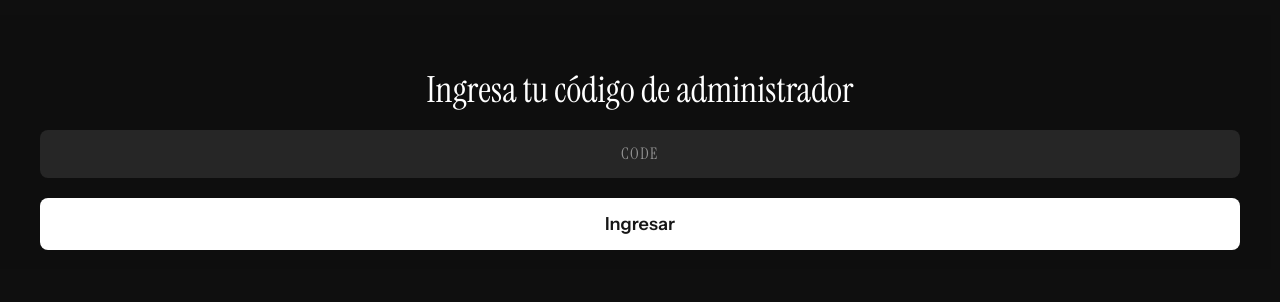
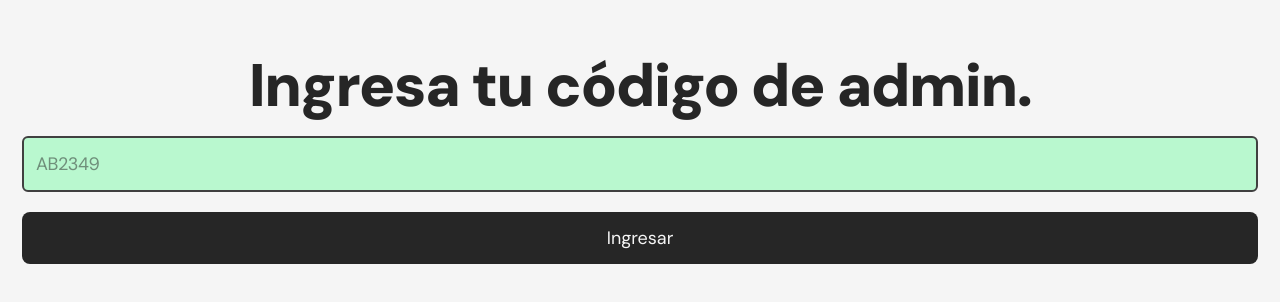
Before and after one commit to pablos-juan/crono, a SvelteKit app: page /admin/login in a window 1280 px wide. Shown: the part 240-542 px from the top of the page. Built offline with nearby package versions, Linux system fonts and the light colour scheme.

Commit message:
feat: new styles for login page

```diff
--- a/src/app.css
+++ b/src/app.css
@@ -2,5 +2,5 @@
 
 @theme {
   --font-serif: 'Instrument Serif', Georgia, 'Times New Roman', serif;
-  --font-sans: 'Instrument Sans', ui-sans-serif, system-ui, -apple-system, BlinkMacSystemFont, 'Segoe UI', sans-serif;
+  --font-sans: 'DM Sans', ui-sans-serif, system-ui, -apple-system, BlinkMacSystemFont, 'Segoe UI', sans-serif;
 }
--- a/src/app.html
+++ b/src/app.html
@@ -4,15 +4,21 @@
     <meta charset="utf-8" />
     <meta name="viewport" content="width=device-width, initial-scale=1" />
     <meta name="text-scale" content="scale" />
-		<link rel="icon" href="/star.svg">
+    <link rel="icon" href="/star.svg" />
 
-		<link rel="preconnect" href="https://fonts.googleapis.com">
-		<link rel="preconnect" href="https://fonts.gstatic.com" crossorigin>
-		<link href="https://fonts.googleapis.com/css2?family=Instrument+Serif:ital@0;1&display=swap" rel="stylesheet">
+    <link rel="preconnect" href="https://fonts.googleapis.com" />
+    <link rel="preconnect" href="https://fonts.gstatic.com" crossorigin />
+    <link
+      href="https://fonts.googleapis.com/css2?family=Instrument+Serif:ital@0;1&display=swap"
+      rel="stylesheet"
+    />
 
-		<link rel="preconnect" href="https://fonts.googleapis.com">
-		<link rel="preconnect" href="https://fonts.gstatic.com" crossorigin>
-		<link href="https://fonts.googleapis.com/css2?family=Instrument+Sans:ital,wght@0,400..700;1,400..700&display=swap" rel="stylesheet">
+    <link rel="preconnect" href="https://fonts.googleapis.com" />
+    <link rel="preconnect" href="https://fonts.gstatic.com" crossorigin />
+    <link
+      href="https://fonts.googleapis.com/css2?family=DM+Sans:ital,opsz,wght@0,9..40,100..1000;1,9..40,100..1000&display=swap"
+      rel="stylesheet"
+    />
 
     %sveltekit.head%
   </head>
--- a/src/routes/+page.svelte
+++ b/src/routes/+page.svelte
@@ -34,15 +34,15 @@
 
 <main class="h-dvh w-screen">
   <section
-    class="flex flex-col justify-between h-dvh bg-neutral-950/98 text-white p-5 py-6.5 items-center"
+    class="flex flex-col justify-between h-dvh bg-neutral-950/98 text-white p-5.5 py-6.5 items-center"
   >
     <header class="flex justify-between w-full items-center">
-      <span class="text-white/90 text-xl font-serif italic">
+      <span class="text-white/90 text-2xl font-serif italic">
         {title}
       </span>
 
       <span
-        class="bg-green-200 p-3 py-0.5 rounded-md text-neutral-800 flex gap-2 items-center"
+        class="bg-green-200 p-2.5 py-0.5 rounded-md text-neutral-800 flex gap-2 items-center text-lg leading-"
       >
         Carolina
         <img class="h-5" src="/check.svg" alt="Check mark icon" />
--- a/src/routes/admin/login/+page.svelte
+++ b/src/routes/admin/login/+page.svelte
@@ -18,14 +18,14 @@
   }
 </script>
 
-<main class="h-dvh flex flex-col justify-center items-center gap-5 p-10 bg-neutral-950/98 text-white">
-  <h1 class="text-4xl font-serif">Ingresa tu código de administrador</h1>
+<main class="h-dvh flex flex-col justify-center items-center gap-5 p-5.5 bg-neutral-100 text-white">
+  <h1 class="text-6xl text-neutral-800 font-sans font-black tracking-tight">Ingresa tu código de admin<span>.</span></h1>
 
   <input
     type="password"
     bind:value={code}
-    placeholder="CODE"
-    class="w-full bg-neutral-800 rounded-lg p-3 text-white text-center tracking-widest font-serif"
+    placeholder="AB2349"
+    class="w-full bg-green-200 border-2 border-neutral-700 rounded-md p-3 text-neutral-800 text-lg tracking-tight"
   />
 
   {#if error}
@@ -34,7 +34,7 @@
 
   <button
     onclick={verify}
-    class="w-full bg-white text-neutral-900 font-semibold rounded-lg p-3 text-lg"
+    class="w-full bg-neutral-800 text-neutral-100 rounded-lg p-3 text-lg"
   >
     Ingresar
   </button>
```
Also changed, not shown: static/link-arrow.svg. Lines whose indentation alone changed are shown as unchanged.
